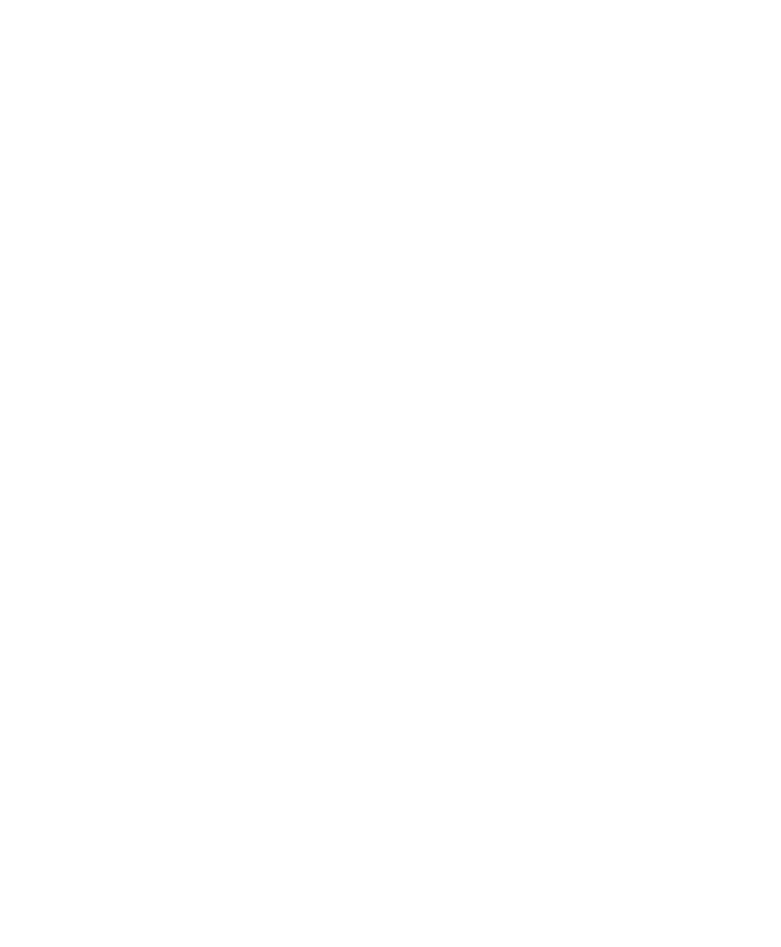
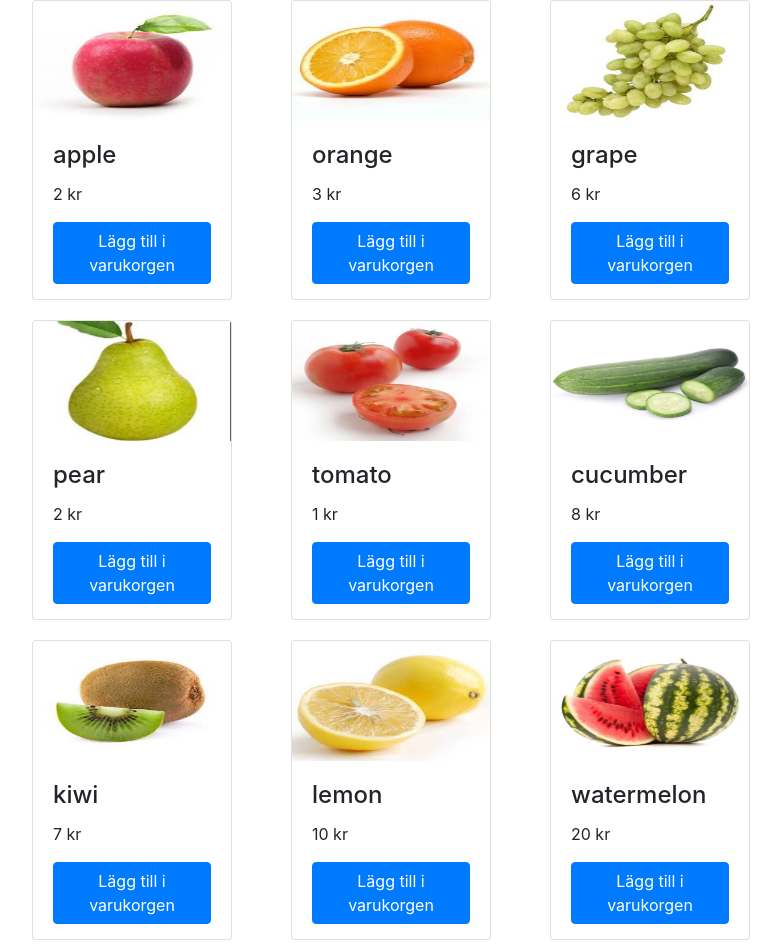
Before and after one commit to payamesh/webbshopJS, a plain HTML site: page index.html in a window 1280 px wide. Shown: the top 947 px of the page, without its empty margins (53-834 px from the left). Before the commit the page ends 800 px from the top, so only its background shows below. Drawn offline with nearby package versions, Linux system fonts and the light colour scheme.

Commit message:
grundstruktur

```diff
--- a/databas.json
+++ b/databas.json
@@ -1,46 +1,55 @@
 {
     "status" : "success",
     "products" : {
-
         "apple":{
             "id": 1,
-            "price": 2
+            "price": 2,
+            "img": "./img/apple.jpeg"
         },
         "orange":{
             "id": 2,
-            "price": 3
+            "price": 3,
+            "img": "./img/orange.jpeg"
         },
         "grape":{
             "id": 3,
-            "price": 6
+            "price": 6,
+            "img": "./img/grape.jpeg"
         },
         "pear":{
             "id": 4,
-            "price": 2
+            "price": 2,
+            "img": "./img/pear.jpeg"
         },
         "tomato":{
             "id": 5,
-            "price": 1
+            "price": 1,
+            "img": "./img/tomato.jpg"
         },
         "cucumber":{
             "id": 6,
-            "price": 8
+            "price": 8,
+            "img": "./img/cucumber.jpg"
         },
         "kiwi":{
             "id": 7,
-            "price": 7
+            "price": 7,
+            "img": "./img/kiwi.jpeg"
         },
         "lemon":{
             "id": 8,
-            "price": 10
+            "price": 10,
+            "img": "./img/lemon.jpeg"
         },
         "watermelon":{
             "id": 9,
-            "price": 20
+            "price": 20,
+            "img": "./img/watermelon.jpg"
         },
         "strawberry":{
             "id":10,
-            "price": 12
+            "price": 12,
+            "img": "./img/strawberry.jpeg"
         }
     }
 
--- a/index.html
+++ b/index.html
@@ -5,11 +5,15 @@
     <meta name="viewport" content="width=device-width, initial-scale=1.0">
     <meta http-equiv="X-UA-Compatible" content="ie=edge">
     <link rel="stylesheet" href="https://stackpath.bootstrapcdn.com/bootstrap/4.3.1/css/bootstrap.min.css" integrity="sha384-ggOyR0iXCbMQv3Xipma34MD+dH/1fQ784/j6cY/iJTQUOhcWr7x9JvoRxT2MZw1T" crossorigin="anonymous">
-
+    <link rel="stylesheet" href="styles.css">
     <title>Document</title>
 </head>
 <body>
     <div class="container">
+
+        <div class="product-holder">
+
+        </div>
 
 
     </div>
--- a/script.js
+++ b/script.js
@@ -1,14 +1,27 @@
-$(document).ready(function(){
+$(document).ready(function () {
 
 
 
 
-$.getJSON("./databas.json", function (data) {
-        console.log(data.products.apple)
-    }
+    $.getJSON("./databas.json", function (data) {
+            /* console.log(data.products) */
+            $.each(data.products, function (key, value) {      //hämta alla produkter
+                                                                //lägg till produkterna med beskrivning,namn,pris
+                $('.product-holder').append(`
+             <div class="card" style="width:200px;height:300px">
+                <img class="card-img-top" <img src="${value.img}" id="${key}" alt="${key} image">
+                <div class="card-body">
+                    <h4 class="card-title">${key}</h4>
+                    <p class="card-text">${value.price} kr</p>
+                    <a href="#" class="btn btn-primary">Lägg till i varukorgen</a>
+                  </div>
+                </div>`
 
+                )
+            });
+        }
 
-);
+    );
 
 
 
--- a/styles.css
+++ b/styles.css
@@ -0,0 +1,17 @@
+img{
+
+    height: 120px;
+}
+h3{
+    text-transform: capitalize
+}
+
+.product-holder{
+    width:70%;
+    display: grid;
+
+  grid-template-rows: 1fr;
+  grid-template-columns: repeat(3, 1fr);
+  grid-auto-flow: row;
+  grid-row-gap:20px;
+}
```
